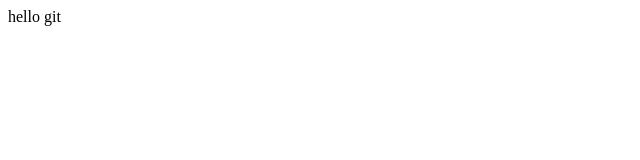
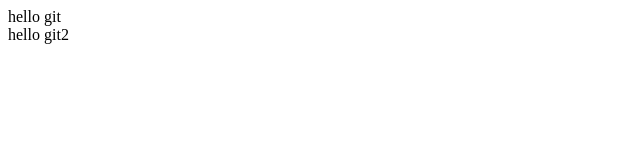
Before and after one commit to xiaoliangTX/vscode-git-test0308, a plain HTML site: page app/index.html in a window 1280 px wide. Shown: the full height of the page, 0-640 px from the left. Drawn offline with Linux system fonts and the light colour scheme.

Commit message:
second commit

```diff
--- a/app/index.html
+++ b/app/index.html
@@ -8,5 +8,6 @@
 </head>
 <body>
     <div>hello git</div>
+    <div>hello git2</div>
 </body>
 </html>
```
